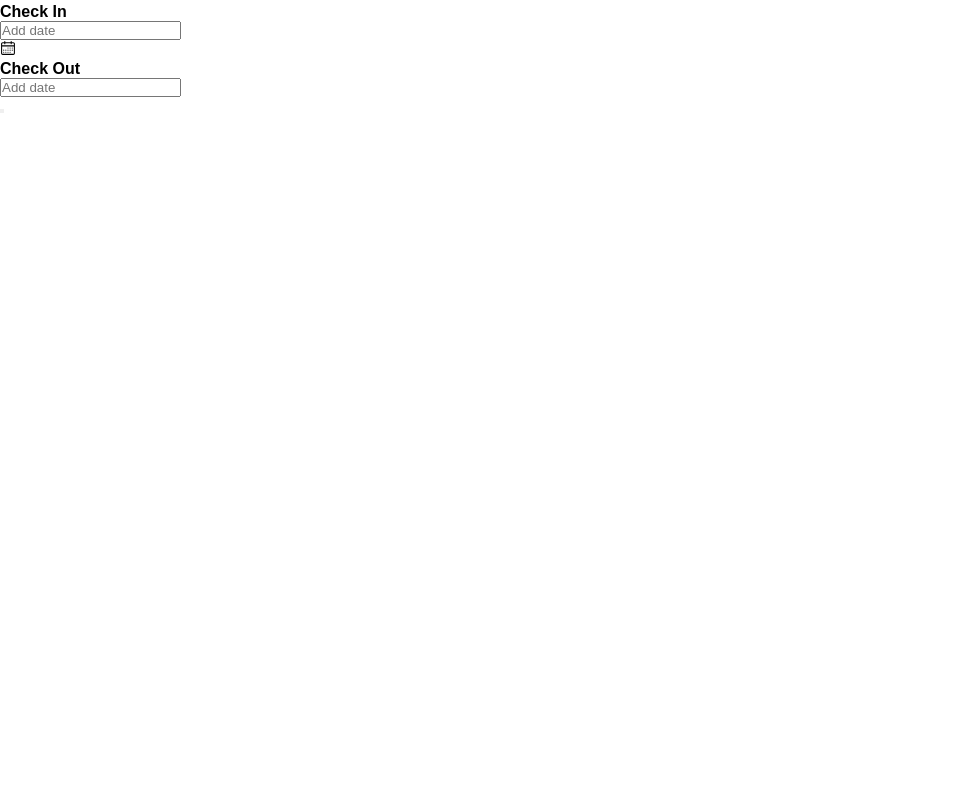
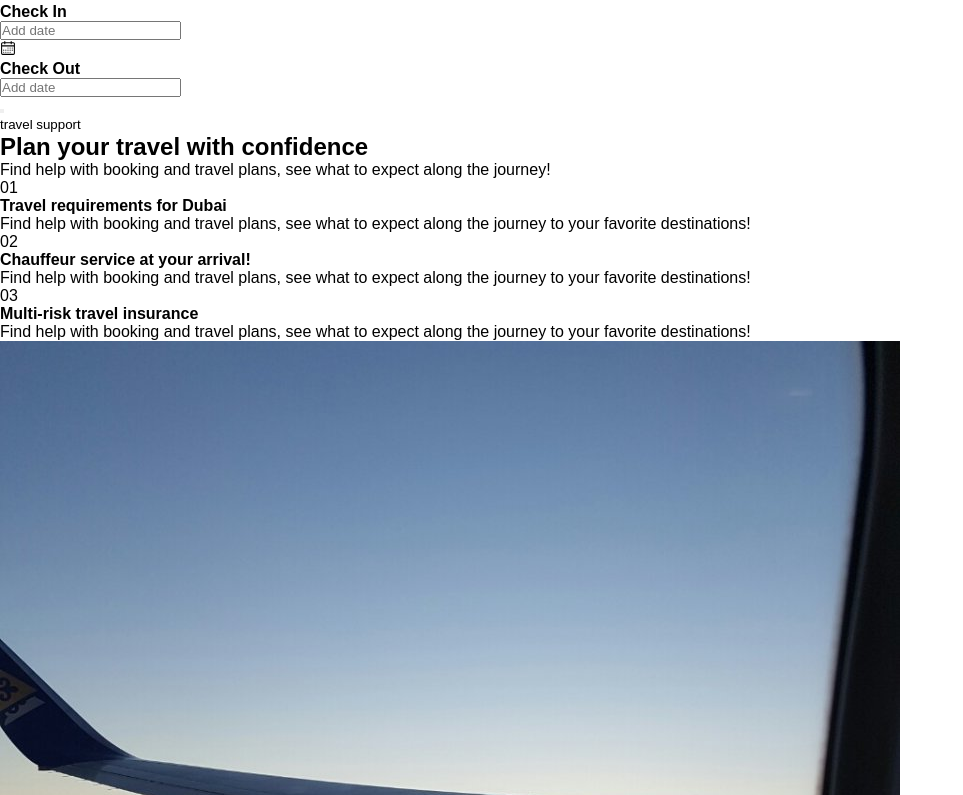
Before and after one commit to HennadiiBorysevych/FlightBooking, a React (Vite) app: page / in a window 1280 px wide. Shown: the part 465-1260 px from the top of the page, without its empty margins (0-963 px from the left). Before the commit the page ends 800 px from the top, so only its background shows below. Built offline with nearby package versions, Linux system fonts and the light colour scheme.

Commit message:
feat:support component

```diff
--- a/src/App.jsx
+++ b/src/App.jsx
@@ -14,8 +14,8 @@
     <Home />
     <Search/>
 
+    <Support/>
     {/* <Lounge/>
-    <Support/>
     <Search/>
     <Travelers/>
     <Subscribers/>
--- a/src/components/Navbar/Navbar.jsx
+++ b/src/components/Navbar/Navbar.jsx
@@ -8,10 +8,20 @@
 
 const Navbar = () => {
   const [active, setActive] = useState("navBarMenu");
+  const [noBg, addBg] = useState("navBarTwo");
 
   const removeNavBar = () => {
     setActive("navBarMenu");
   };
+
+  const addBgColor = () => {
+    if (window.scrollY >= 10) {
+      addBg("navBarTwo navBar_With_Bg");
+    } else {
+      addBg("navBarTwo");
+    }
+  };
+  window.addEventListener("scroll", addBgColor);
 
   return (
     <div className="flex navBar">
@@ -36,7 +46,7 @@
         </div>
       </div>
 
-      <div className="navBarTwo flex">
+      <div className={noBg}>
         <div className="logoDiv">
           <img src={logo} alt="logo" className="Logo" />
         </div>
--- a/src/components/Support/Support.jsx
+++ b/src/components/Support/Support.jsx
@@ -1,9 +1,54 @@
-import React from 'react'
-
+import lux from "../../assets/luc.jpg";
 const Support = () => {
   return (
-    <div>Support</div>
-  )
-}
+    <div className="support container section">
+      <div className="sectionContainer">
+        <div className="tittlesDiv">
+          <small>travel support</small>
+          <h2>Plan your travel with confidence</h2>
+          <p>
+            Find help with booking and travel plans, see what to expect along
+            the journey!
+          </p>
+        </div>
 
-export default Support
+        <div className="infoDiv grid">
+          <div className="textDiv grid">
+            <div className="singleInfo">
+              <span className="number">01</span>
+              <h4>Travel requirements for Dubai</h4>
+              <p>
+                Find help with booking and travel plans, see what to expect
+                along the journey to your favorite destinations!
+              </p>
+            </div>
+
+            <div className="singleInfo">
+              <span className="number">02</span>
+              <h4>Chauffeur service at your arrival!</h4>
+              <p>
+                Find help with booking and travel plans, see what to expect
+                along the journey to your favorite destinations!
+              </p>
+            </div>
+
+            <div className="singleInfo">
+              <span className="number">03</span>
+              <h4>Multi-risk travel insurance</h4>
+              <p>
+                Find help with booking and travel plans, see what to expect
+                along the journey to your favorite destinations!
+              </p>
+            </div>
+          </div>
+
+          <div>
+            <img src={lux} alt="" />
+          </div>
+        </div>
+      </div>
+    </div>
+  );
+};
+
+export default Support;
```
Also changed, not shown: src/main.scss (+7 -0 lines), src/assets/luc.jpg (added).
